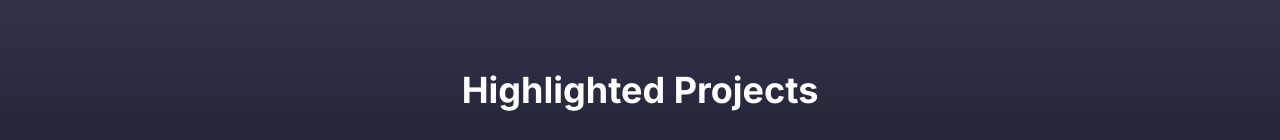
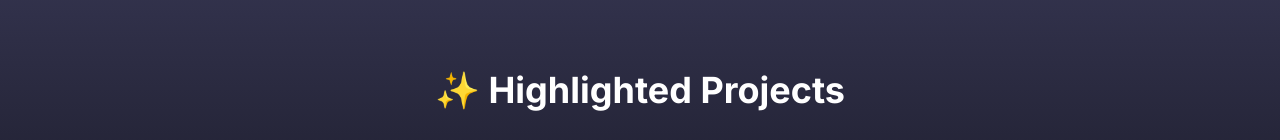
Before and after one commit to pixeru/personalwebsite, a Next.js app: page / in a window 1280 px wide. Shown: the part 1196-1336 px from the top of the page. Built offline with nearby package versions, Linux system fonts and the light colour scheme; grey boxes are pictures that could not be loaded.

Commit message:
Star (Highlighted Project)

```diff
--- a/src/app/page.tsx
+++ b/src/app/page.tsx
@@ -188,7 +188,7 @@ function RenderHighlightedProjects(): JSX.Element {
   return (
       <div className="highlighted-projects-section bg-gradient-to-b from-[#32324C] to-black text-white py-16">
           <div className="container mx-auto px-4">
-              <h2 className="text-4xl font-bold mb-8 text-center">Highlighted Projects</h2>
+              <h2 className="text-4xl font-bold mb-8 text-center">✨ Highlighted Projects</h2>
               <div className="grid grid-cols-1 sm:grid-cols-2 lg:grid-cols-4 gap-6">
                   {projects.map((project, index) => (
                       <div key={index} className="bg-gray-800 rounded-lg overflow-hidden shadow-lg transition-transform duration-300 hover:scale-105">
```
